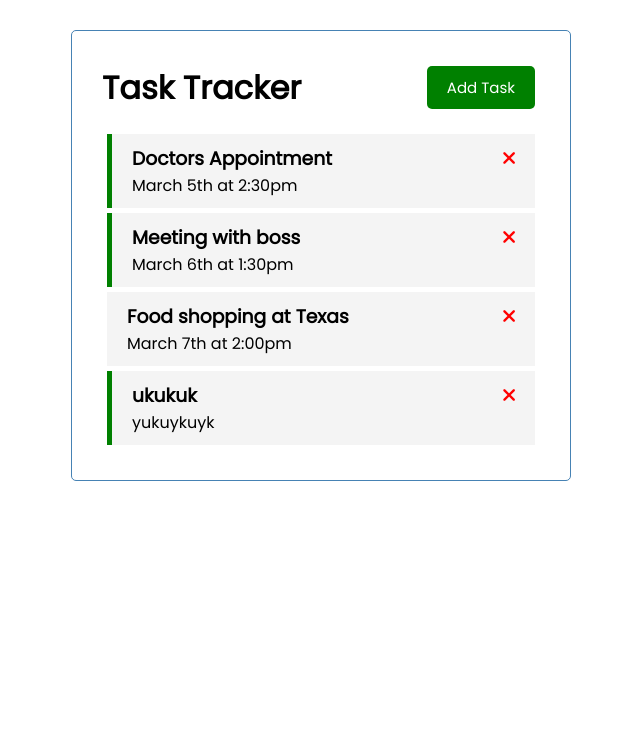
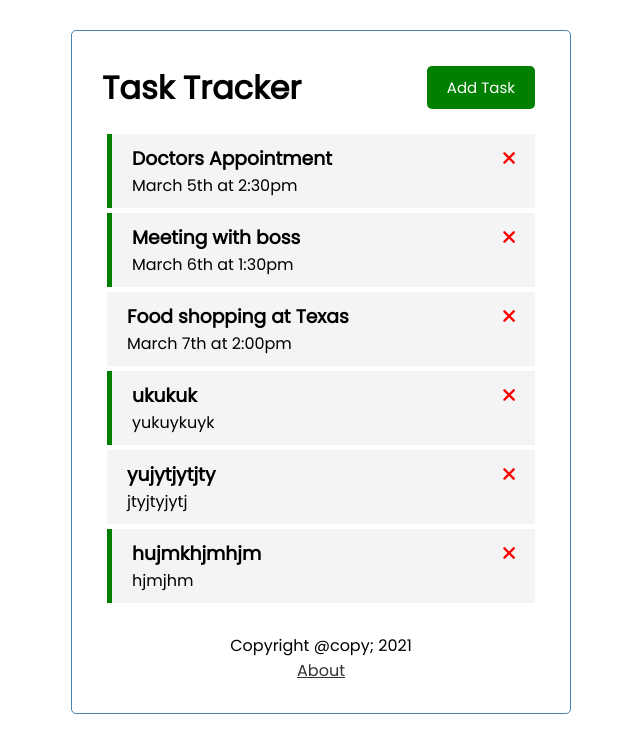
Before and after one commit to RafsanRifat/work-tracker-app, a Vue app: page / in a window 1280 px wide. Shown: the top 752 px of the page, without its empty margins (319-959 px from the left). Built offline with nearby package versions, Linux system fonts and the light colour scheme; data requests are answered from the project's data file.

Commit message:
footer added

```diff
--- a/db.json
+++ b/db.json
@@ -23,6 +23,18 @@
       "text": "ukukuk",
       "day": "yukuykuyk",
       "reminder": true
+    },
+    {
+      "text": "yujytjytjty",
+      "day": "jtyjtyjytj",
+      "reminder": false,
+      "id": 8285
+    },
+    {
+      "text": "hujmkhjmhjm",
+      "day": "hjmjhm",
+      "reminder": true,
+      "id": 8286
     }
   ]
 }
--- a/package.json
+++ b/package.json
@@ -11,7 +11,8 @@
   "dependencies": {
     "core-js": "^3.8.3",
     "json-server": "^0.17.0",
-    "vue": "^3.2.13"
+    "vue": "^3.2.13",
+    "vue-router": "^4.0.13"
   },
   "devDependencies": {
     "@babel/core": "^7.12.16",
--- a/src/App.vue
+++ b/src/App.vue
@@ -5,6 +5,7 @@
       <AddTask @add-task="addTask"></AddTask>
     </div>
     <Tasks_tracker @toggle-reminder="toggleReminder" @delete-task="deleteTask" :tasks="tasks"></Tasks_tracker>
+    <Footer_task></Footer_task>
   </div>
 </template>
 
@@ -12,6 +13,7 @@
 import Header_tracker from "@/components/Header_tracker";
 import Tasks_tracker from "@/components/Tasks_tracker";
 import AddTask from "@/components/AddTask";
+import Footer_task from  "@/components/Footer_task";
 
 
 
@@ -20,7 +22,8 @@ export default {
   components: {
     Header_tracker,
     Tasks_tracker,
-    AddTask
+    AddTask,
+    Footer_task,
   },
   data() {
     return {
@@ -46,9 +49,14 @@ export default {
       // this .tasks.push(data)
 
     },
-    deleteTask(id) {
-      if (confirm("Are you sure to delete this item?")) {
-        this.tasks = this.tasks.filter((task) => task.id !== id)
+    async deleteTask(id) {
+      if (confirm('Are you sure?')) {
+        const res = await fetch(`api/tasks/${id}`, {
+          method: 'DELETE',
+        })
+        res.status === 200
+            ? (this.tasks = this.tasks.filter((task) => task.id !== id))
+            : alert('Error deleting task')
       }
     },
     toggleReminder(id) {
--- a/src/components/AddTask.vue
+++ b/src/components/AddTask.vue
@@ -43,7 +43,7 @@ export default {
         return
       }
       const newTask = {
-        id: Math.floor(Math.random() * 10000),
+        // id: Math.floor(Math.random() * 10000),
         text : this.text,
         day: this.day,
         reminder: this.reminder
--- /dev/null
+++ b/src/components/Footer_task.vue
@@ -0,0 +1,16 @@
+<template>
+  <footer>
+    <p>Copyright @copy; 2021</p>
+    <a href="/about">About</a>
+  </footer>
+</template>
+
+<style scoped>
+  a{
+    color: #333;
+  }
+  footer{
+    margin-top: 30px;
+    text-align: center;
+  }
+</style>
```
Also changed, not shown: 1 other file (tests, documents, lock files or other folders).
